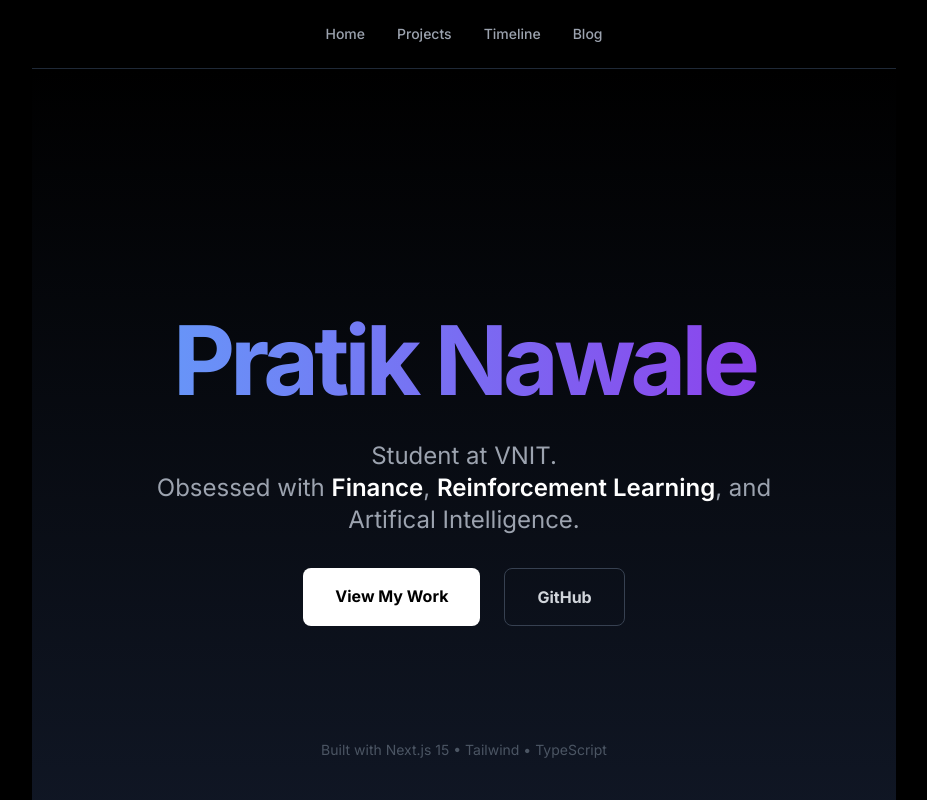
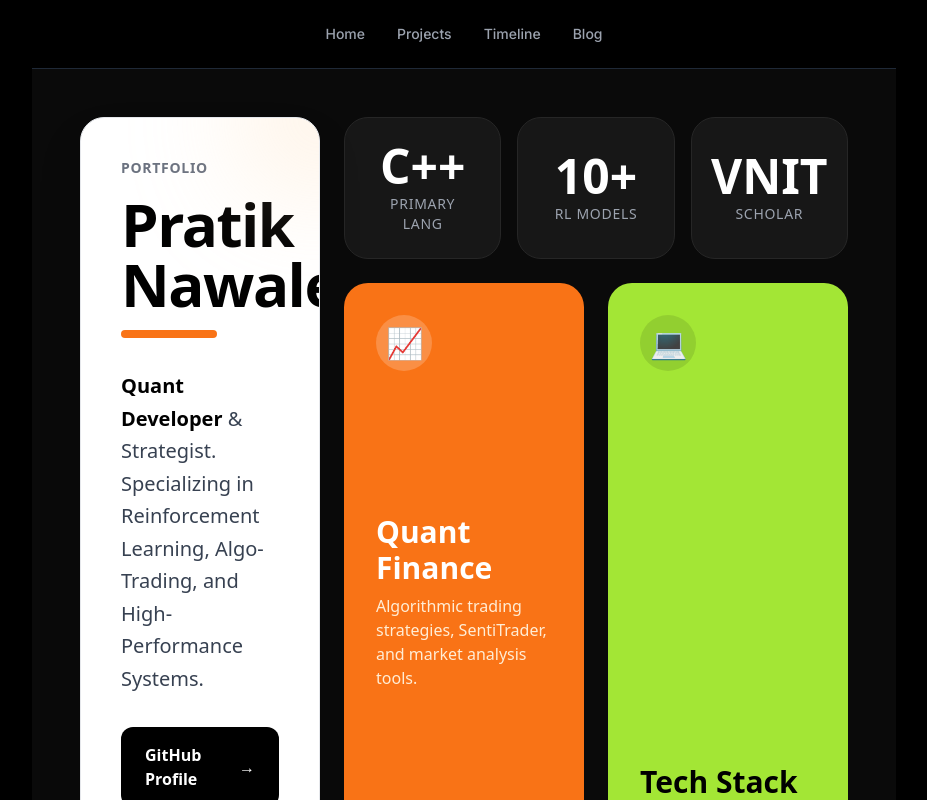
Before and after one commit to pratik-n30/my-portfolio, a Next.js app: page / in a window 1280 px wide. Shown: the top 800 px of the page, without its empty margins (176-1103 px from the left). Built offline with nearby package versions, Linux system fonts and the light colour scheme.

Commit message:
Bio updated

```diff
--- a/app/page.tsx
+++ b/app/page.tsx
@@ -2,42 +2,108 @@ import Link from 'next/link';
 
 export default function Home() {
   return (
-    <main className="min-h-screen flex flex-col items-center justify-center p-6 bg-gradient-to-b from-black to-gray-900 text-white">
+    <main className="min-h-screen bg-neutral-950 text-white p-6 md:p-12 font-sans flex flex-col justify-center">
 
-      <div className="max-w-4xl w-full text-center space-y-8">
+      {/* Main Grid Container */}
+      <div className="max-w-6xl w-full mx-auto grid grid-cols-1 md:grid-cols-3 gap-6">
 
-        {/* Profile / Intro */}
-        <h1 className="text-6xl md:text-8xl font-bold tracking-tighter bg-clip-text text-transparent bg-gradient-to-r from-blue-400 to-purple-600">
-          Pratik Nawale
+        {/* 1. THE PROFILE CARD (Left Column - Text Only) */}
+        <div className="md:col-span-1 bg-white text-black rounded-3xl p-10 flex flex-col justify-between min-h-[450px] border border-gray-200 shadow-2xl relative overflow-hidden">
+
+          {/* Decorative background element */}
+          <div className="absolute top-0 right-0 w-32 h-32 bg-orange-200 rounded-full blur-3xl -mr-16 -mt-16 opacity-50"></div>
+
+          <div>
+            <h5 className="text-gray-500 font-bold tracking-wider uppercase text-sm mb-4">Portfolio</h5>
+
+            <h1 className="text-5xl md:text-6xl font-extrabold tracking-tight mb-4 leading-tight">
+              Pratik <br /> Nawale
             </h1>
 
-        <p className="text-xl md:text-2xl text-gray-400 max-w-2xl mx-auto leading-relaxed">
-          Student at VNIT. <br />
-          Obsessed with <span className="text-white font-semibold">Finance</span>, <span className="text-white font-semibold">Reinforcement Learning</span>, and Artifical Intelligence.
+            <div className="h-2 w-24 bg-orange-500 mb-8 rounded-full"></div>
+
+            <p className="text-xl text-gray-700 leading-relaxed font-medium">
+              <span className="text-black font-bold">Quant Developer</span> & Strategist. <br />
+              Specializing in Reinforcement Learning, Algo-Trading, and High-Performance Systems.
             </p>
+          </div>
 
-        {/* Buttons */}
-        <div className="flex flex-col md:flex-row gap-6 justify-center mt-12">
-          <Link
-            href="/projects"
-            className="px-8 py-4 bg-white text-black font-bold rounded-lg hover:bg-gray-200 transition-all transform hover:scale-105"
+          {/* Social Icons / Links */}
+          <div className="flex flex-col gap-3 mt-8">
+            <a
+              href="https://github.com/PratikNawale"
+              target="_blank"
+              className="flex items-center justify-between px-6 py-4 bg-black text-white rounded-xl hover:bg-gray-800 transition group"
             >
-            View My Work
-          </Link>
-
+              <span className="font-bold">GitHub Profile</span>
+              <span className="group-hover:translate-x-1 transition">→</span>
+            </a>
             <a
-            href="https://github.com/pratik-n30"
-            target="_blank"
-            className="px-8 py-4 border border-gray-700 text-gray-300 font-bold rounded-lg hover:bg-gray-800 transition-all"
+              href="mailto:your-email@example.com"
+              className="flex items-center justify-between px-6 py-4 bg-gray-100 text-black rounded-xl hover:bg-gray-200 transition group"
             >
-            GitHub
+              <span className="font-bold">Contact Me</span>
+              <span className="group-hover:translate-x-1 transition">→</span>
             </a>
           </div>
         </div>
 
-      {/* Footer / Tech Stack */}
-      <div className="absolute bottom-10 text-gray-600 text-sm">
-        <p>Built with Next.js 15 • Tailwind • TypeScript</p>
+        {/* 2. THE RIGHT SIDE (Stats + Cards) */}
+        <div className="md:col-span-2 flex flex-col gap-6">
+
+          {/* Top Row: STATS */}
+          <div className="grid grid-cols-3 gap-4">
+            <div className="bg-neutral-900 rounded-3xl p-6 flex flex-col justify-center items-center text-center border border-neutral-800">
+              <h2 className="text-4xl md:text-5xl font-bold text-white mb-1">C++</h2>
+              <p className="text-gray-400 text-xs md:text-sm uppercase tracking-wider">Primary Lang</p>
+            </div>
+            <div className="bg-neutral-900 rounded-3xl p-6 flex flex-col justify-center items-center text-center border border-neutral-800">
+              <h2 className="text-4xl md:text-5xl font-bold text-white mb-1">10+</h2>
+              <p className="text-gray-400 text-xs md:text-sm uppercase tracking-wider">RL Models</p>
+            </div>
+            <div className="bg-neutral-900 rounded-3xl p-6 flex flex-col justify-center items-center text-center border border-neutral-800">
+              <h2 className="text-4xl md:text-5xl font-bold text-white mb-1">VNIT</h2>
+              <p className="text-gray-400 text-xs md:text-sm uppercase tracking-wider">Scholar</p>
+            </div>
+          </div>
+
+          {/* Bottom Row: COLORED CARDS */}
+          <div className="grid grid-cols-1 md:grid-cols-2 gap-6 h-full grow">
+
+            {/* Orange Card - Focus Area */}
+            <Link href="/projects" className="group bg-orange-500 rounded-3xl p-8 flex flex-col justify-between transition transform hover:scale-[1.02] min-h-[250px]">
+              <div className="w-14 h-14 bg-white/20 rounded-full flex items-center justify-center mb-4 text-white text-3xl">
+                📈
+              </div>
+              <div>
+                <h3 className="text-3xl font-bold text-white mb-2">Quant Finance</h3>
+                <p className="text-orange-100 font-medium">
+                  Algorithmic trading strategies, SentiTrader, and market analysis tools.
+                </p>
+              </div>
+              <div className="mt-8 flex justify-end">
+                <span className="bg-white text-orange-600 px-5 py-2 rounded-full font-bold text-sm shadow-lg group-hover:shadow-xl transition">View Work &rarr;</span>
+              </div>
+            </Link>
+
+            {/* Lime/Green Card - Tech Stack */}
+            <div className="bg-lime-400 rounded-3xl p-8 flex flex-col justify-between text-black min-h-[250px]">
+              <div className="w-14 h-14 bg-black/10 rounded-full flex items-center justify-center mb-4 text-black text-3xl">
+                💻
+              </div>
+              <div>
+                <h3 className="text-3xl font-bold mb-3">Tech Stack</h3>
+                <div className="flex flex-wrap gap-2">
+                   <span className="px-3 py-1 bg-lime-500/30 rounded-lg font-bold">Python</span>
+                   <span className="px-3 py-1 bg-lime-500/30 rounded-lg font-bold">PyTorch</span>
+                   <span className="px-3 py-1 bg-lime-500/30 rounded-lg font-bold">Next.js</span>
+                   <span className="px-3 py-1 bg-lime-500/30 rounded-lg font-bold">CUDA</span>
+                </div>
+              </div>
+            </div>
+
+          </div>
+        </div>
       </div>
 
     </main>
```
Lines whose indentation alone changed are shown as unchanged.
